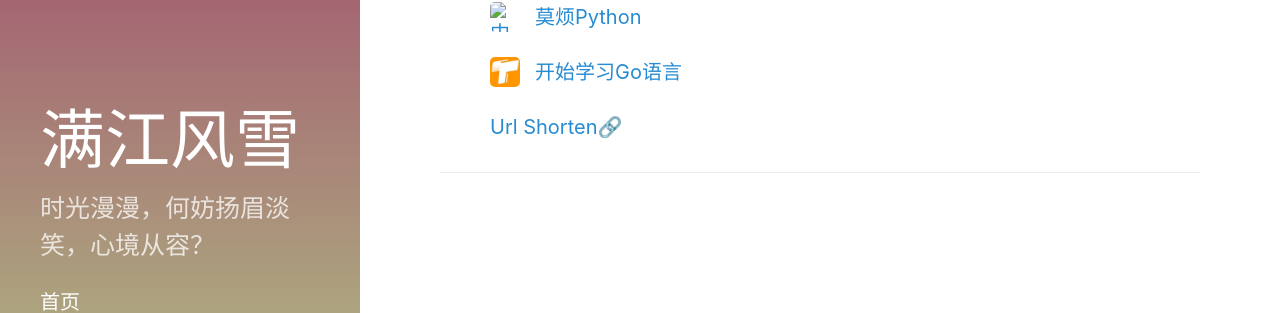
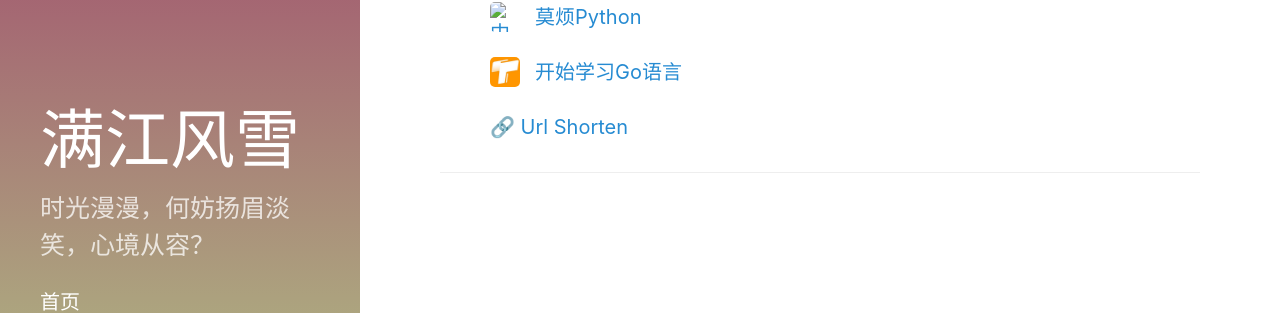
Before and after one commit to heropoo/heropoo.github.io, a Jekyll site: the page built from friendship-links.md, in a window 1280 px wide. Shown: the part 368-681 px from the top of the page. Built offline with Jekyll 4.4.1, drawn with Linux system fonts in a browser that asks for light colours.

Commit message:
Update friendship-links.md

```diff
--- a/friendship-links.md
+++ b/friendship-links.md
@@ -26,7 +26,7 @@ sidebar_link: true
     <li><a href="https://metmoon.com/" target="_blank" title="满江风雪"><img src="/favicon.png" alt="满江风雪"> &nbsp;<span>满江风雪</span></a></li>
     <li><a href="http://zhongguose.com/" target="_blank" title="中国色"><img src="http://zhongguose.com/img/favicon.ico" alt="中国色"> &nbsp;<span>中国色</span></a></li>
     <li><a href="https://morvanzhou.github.io/" target="_blank" title="莫烦Python"><img src="http://zhongguose.com/img/favicon.ico" alt="中国色"> &nbsp;<span>莫烦Python</span></a></li>
-    <li><a href="https://www.ioio.pw/learning-go/" target="_blank" title="开始学习Go语言"><img src="/favicon.png" alt="开始学习Go语言"> &nbsp;<span>开始学习Go语言</span></a></li>       <li><a href="https://gotoo.ml" target="_blank" title="Url Shorten"> 🔗 &nbsp;<span>Url Shorten</span></a></li>
+    <li><a href="https://www.ioio.pw/learning-go/" target="_blank" title="开始学习Go语言"><img src="/favicon.png" alt="开始学习Go语言"> &nbsp;<span>开始学习Go语言</span></a></li>       <li><a href="https://gotoo.ml" target="_blank" title="Url Shorten"> &nbsp;<span> 🔗 Url Shorten</span></a></li>
 </ul>
 
 
```
